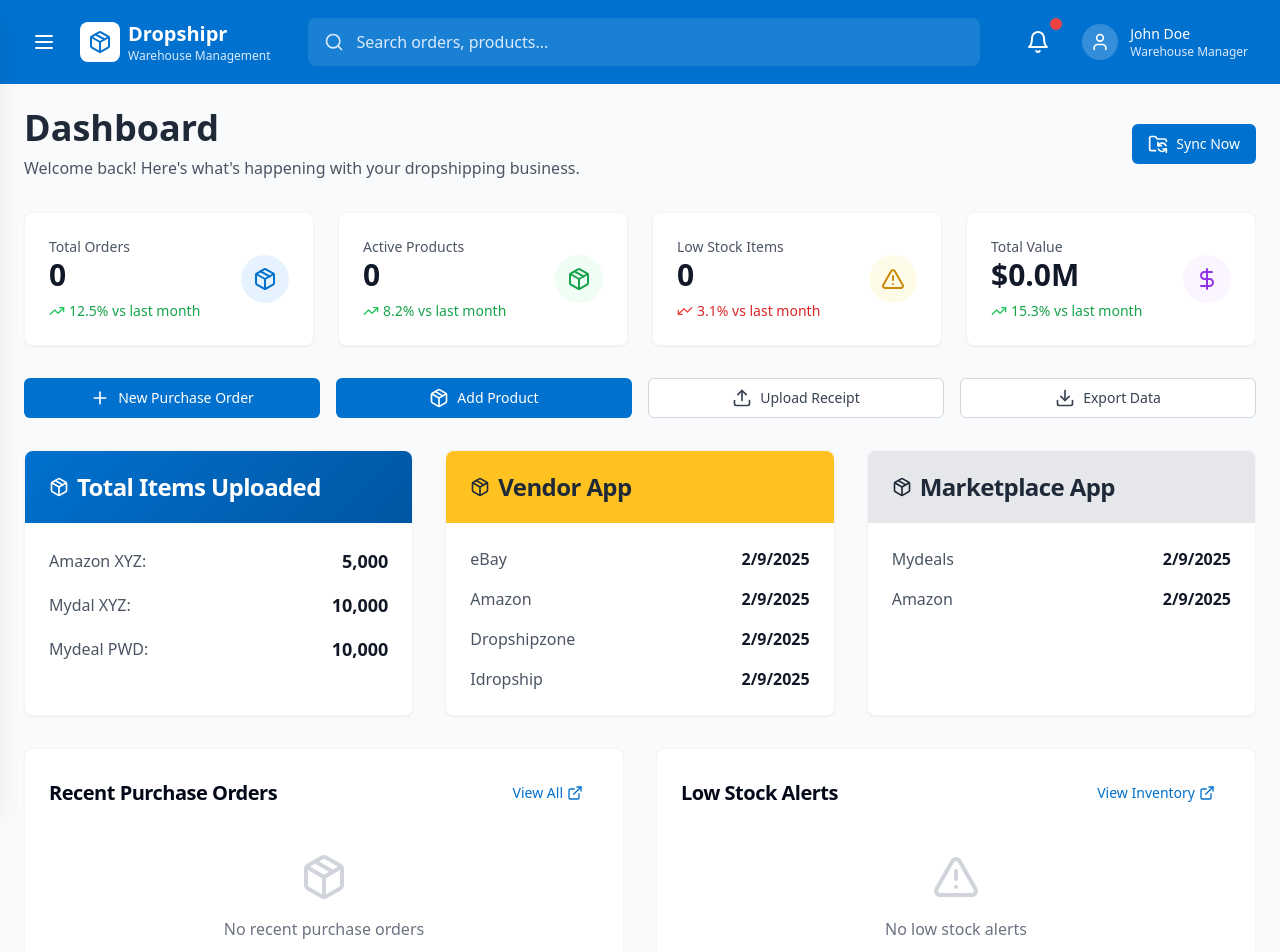
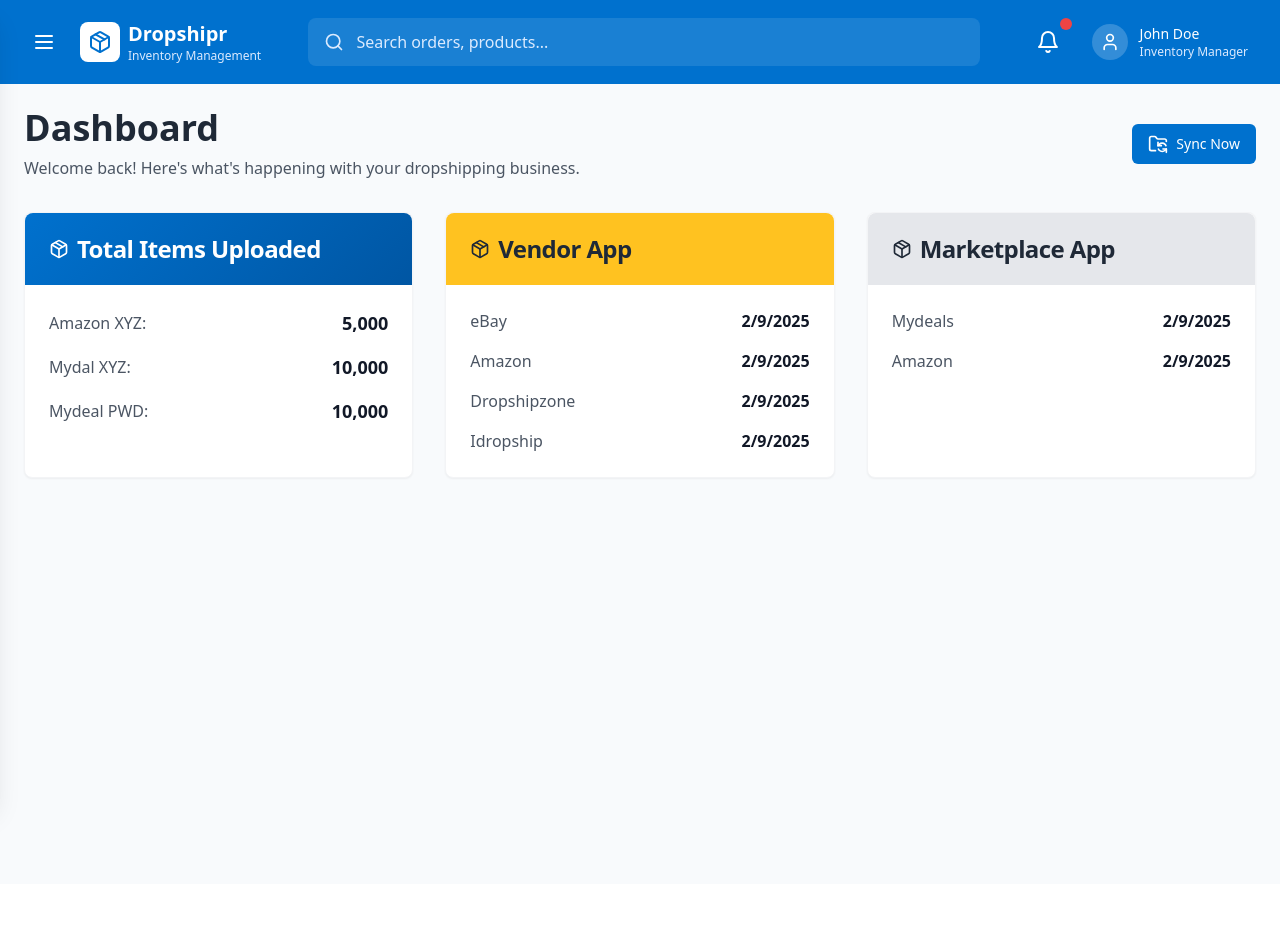
Before and after one commit to kill3rstabs/Dropshipr, a React (Vite) app in the folder frontend/: page /#/dashboard in a window 1280 px wide. Shown: the top 952 px of the page. After the commit the page ends 884 px from the top, so only its background shows below. Built offline with nearby package versions, Linux system fonts and the light colour scheme.

Commit message:
refactor: Update Dashboard layout and remove unused components; change 'Warehouse Management' to 'Inventory Management' in Navbar and Sidebar

```diff
--- a/frontend/src/components/Dashboard.jsx
+++ b/frontend/src/components/Dashboard.jsx
@@ -5,11 +5,7 @@
   Package,
   TrendingUp,
   AlertTriangle,
-  DollarSign,
-  Plus,
-  Upload,
-  Download,
-  ExternalLink
+  DollarSign
 } from "lucide-react"
 
 export default function Dashboard() {
@@ -46,7 +42,7 @@
         </Button>
       </div>
 
-      {/* Key Metrics Cards */}
+      {/* Key Metrics Cards
       <div className="grid gap-6 mb-8 md:grid-cols-2 lg:grid-cols-4">
         <Card className="walmart-card">
           <CardContent className="p-6">
@@ -119,27 +115,7 @@
             </div>
           </CardContent>
         </Card>
-      </div>
-
-      {/* Action Buttons */}
-      <div className="grid gap-4 mb-8 md:grid-cols-2 lg:grid-cols-4">
-        <Button className="walmart-button-primary w-full">
-          <Plus className="mr-2 h-5 w-5" />
-          New Purchase Order
-        </Button>
-        <Button className="walmart-button-secondary w-full">
-          <Package className="mr-2 h-5 w-5" />
-          Add Product
-        </Button>
-        <Button className="bg-white border border-gray-300 text-gray-700 hover:bg-gray-50 w-full">
-          <Upload className="mr-2 h-5 w-5" />
-          Upload Receipt
-        </Button>
-        <Button className="bg-white border border-gray-300 text-gray-700 hover:bg-gray-50 w-full">
-          <Download className="mr-2 h-5 w-5" />
-          Export Data
-        </Button>
-      </div>
+      </div> */}
 
       {/* Main Content Grid */}
       <div className="grid gap-8 md:grid-cols-2 lg:grid-cols-3">
@@ -203,39 +179,6 @@
           </CardContent>
         </Card>
       </div>
-
-      {/* Bottom Information Sections */}
-      <div className="grid gap-8 mt-8 md:grid-cols-2">
-        <Card className="walmart-card">
-          <CardHeader className="flex flex-row items-center justify-between space-y-0 pb-2">
-            <CardTitle className="text-xl font-semibold">Recent Purchase Orders</CardTitle>
-            <Button variant="link" className="text-primary hover:text-primary-600">
-              View All <ExternalLink className="ml-1 h-4 w-4" />
-            </Button>
-          </CardHeader>
-          <CardContent>
-            <div className="text-center py-8 text-gray-500">
-              <Package className="h-12 w-12 mx-auto mb-4 text-gray-300" />
-              <p>No recent purchase orders</p>
-            </div>
-          </CardContent>
-        </Card>
-
-        <Card className="walmart-card">
-          <CardHeader className="flex flex-row items-center justify-between space-y-0 pb-2">
-            <CardTitle className="text-xl font-semibold">Low Stock Alerts</CardTitle>
-            <Button variant="link" className="text-primary hover:text-primary-600">
-              View Inventory <ExternalLink className="ml-1 h-4 w-4" />
-            </Button>
-          </CardHeader>
-          <CardContent>
-            <div className="text-center py-8 text-gray-500">
-              <AlertTriangle className="h-12 w-12 mx-auto mb-4 text-gray-300" />
-              <p>No low stock alerts</p>
-            </div>
-          </CardContent>
-        </Card>
-      </div>
     </div>
   )
 }
--- a/frontend/src/components/Navbar.jsx
+++ b/frontend/src/components/Navbar.jsx
@@ -40,7 +40,7 @@
               </div>
               <div>
                 <h1 className="text-xl font-bold text-white">Dropshipr</h1>
-                <p className="text-xs text-blue-100">Warehouse Management</p>
+                <p className="text-xs text-blue-100">Inventory Management</p>
               </div>
             </Link>
           </div>
@@ -78,7 +78,7 @@
                 </div>
                 <div className="text-left">
                   <p className="text-sm font-medium">John Doe</p>
-                  <p className="text-xs text-blue-100">Warehouse Manager</p>
+                  <p className="text-xs text-blue-100">Inventory Manager</p>
                 </div>
               </button>
 
--- a/frontend/src/components/Sidebar.jsx
+++ b/frontend/src/components/Sidebar.jsx
@@ -35,7 +35,7 @@
               </div>
               <div>
                 <h1 className="text-xl font-bold text-gray-900">Dropshipr</h1>
-                <p className="text-sm text-gray-600">Warehouse Management</p>
+                <p className="text-sm text-gray-600">Inventory Management</p>
               </div>
             </Link>
             <button
```
